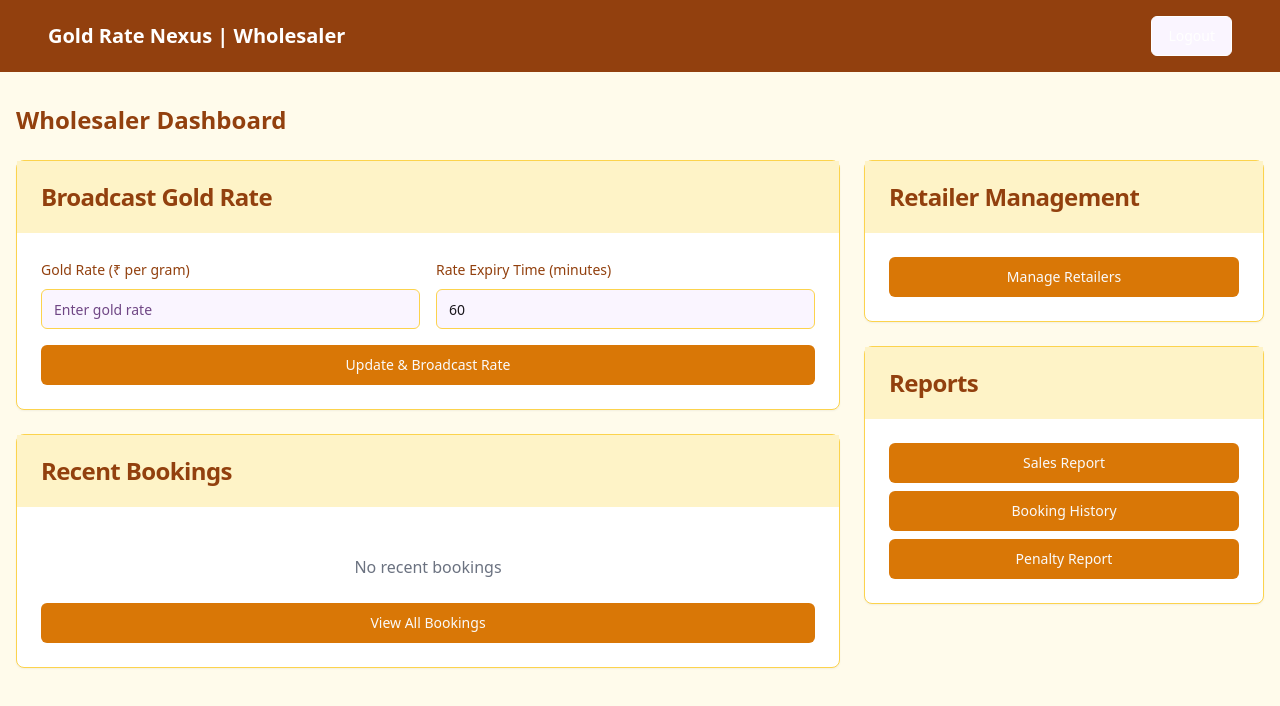
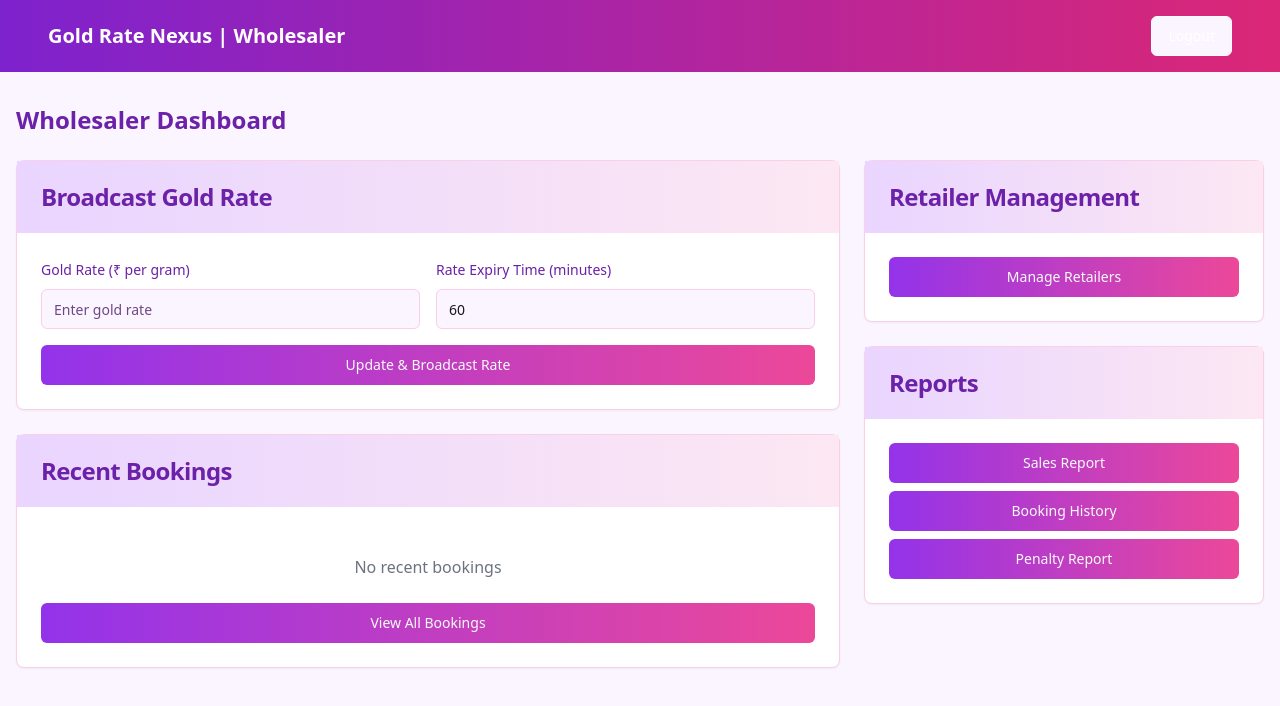
Before and after one commit to SanskarPandit/gold-rate-nexus, a React (Vite) app: page /wholesaler-dashboard in a window 1280 px wide. Shown: the top 706 px of the page. Built offline with nearby package versions, Linux system fonts and the light colour scheme.

Commit message:
Update dashboard color themes
Update Wholesaler and Retailer dashboards to use the purple-pink-rose color scheme.

```diff
--- a/src/pages/RetailerDashboard.tsx
+++ b/src/pages/RetailerDashboard.tsx
@@ -29,13 +29,13 @@ const RetailerDashboard = () => {
   };
 
   return (
-    <div className="min-h-screen bg-amber-50">
-      <header className="bg-amber-800 text-white p-4">
+    <div className="min-h-screen bg-purple-50">
+      <header className="bg-gradient-to-r from-purple-700 to-pink-600 text-white p-4">
         <div className="container mx-auto flex justify-between items-center">
           <h1 className="text-xl font-bold">Gold Rate Nexus | Retailer</h1>
           <Button
             variant="outline"
-            className="text-white border-white hover:bg-amber-700"
+            className="text-white border-white hover:bg-purple-600"
             onClick={() => navigate("/")}
           >
             Logout
@@ -44,33 +44,33 @@ const RetailerDashboard = () => {
       </header>
 
       <div className="container mx-auto py-8 px-4">
-        <h2 className="text-2xl font-bold text-amber-800 mb-6">Retailer Dashboard</h2>
+        <h2 className="text-2xl font-bold text-purple-800 mb-6">Retailer Dashboard</h2>
 
         <div className="grid grid-cols-1 md:grid-cols-2 lg:grid-cols-3 gap-6">
-          <Card className="border-amber-300 lg:col-span-2">
-            <CardHeader className="bg-amber-100">
-              <CardTitle className="text-amber-800">Current Gold Rate</CardTitle>
+          <Card className="border-pink-200 lg:col-span-2">
+            <CardHeader className="bg-gradient-to-r from-purple-200 to-pink-100">
+              <CardTitle className="text-purple-800">Current Gold Rate</CardTitle>
             </CardHeader>
             <CardContent className="pt-6">
               <div className="text-center py-6">
-                <div className="text-4xl font-bold text-amber-700">₹5,487.25</div>
+                <div className="text-4xl font-bold text-purple-700">₹5,487.25</div>
                 <p className="text-gray-500 mt-2">per gram</p>
-                <p className="text-sm text-amber-600 mt-4">Valid until: April 4, 2025, 12:30 PM</p>
+                <p className="text-sm text-purple-600 mt-4">Valid until: April 4, 2025, 12:30 PM</p>
               </div>
             </CardContent>
-            <CardFooter className="bg-amber-50 border-t border-amber-200 flex flex-col space-y-4">
+            <CardFooter className="bg-purple-50 border-t border-pink-200 flex flex-col space-y-4">
               <div className="w-full space-y-2">
-                <Label htmlFor="bookingAmount" className="text-amber-800">Amount to Book (grams)</Label>
+                <Label htmlFor="bookingAmount" className="text-purple-800">Amount to Book (grams)</Label>
                 <div className="flex space-x-2">
                   <Input
                     id="bookingAmount"
                     placeholder="Enter amount in grams"
                     value={bookingAmount}
                     onChange={(e) => setBookingAmount(e.target.value.replace(/[^0-9.]/g, ""))}
-                    className="border-amber-300"
+                    className="border-pink-200"
                   />
                   <Button
-                    className="bg-amber-600 hover:bg-amber-700 whitespace-nowrap"
+                    className="bg-gradient-to-r from-purple-600 to-pink-500 hover:from-purple-700 hover:to-pink-600 whitespace-nowrap"
                     onClick={handleBookGold}
                   >
                     Book Now
@@ -81,19 +81,19 @@ const RetailerDashboard = () => {
           </Card>
 
           <div className="space-y-6">
-            <Card className="border-amber-300">
-              <CardHeader className="bg-amber-100">
-                <CardTitle className="text-amber-800">My Bookings</CardTitle>
+            <Card className="border-pink-200">
+              <CardHeader className="bg-gradient-to-r from-purple-200 to-pink-100">
+                <CardTitle className="text-purple-800">My Bookings</CardTitle>
               </CardHeader>
               <CardContent className="pt-6">
                 <p className="text-center text-gray-500 py-6">No recent bookings</p>
-                <Button className="w-full bg-amber-600 hover:bg-amber-700">View All Bookings</Button>
+                <Button className="w-full bg-gradient-to-r from-purple-600 to-pink-500 hover:from-purple-700 hover:to-pink-600">View All Bookings</Button>
               </CardContent>
             </Card>
 
-            <Card className="border-amber-300">
-              <CardHeader className="bg-amber-100">
-                <CardTitle className="text-amber-800">Penalties</CardTitle>
+            <Card className="border-pink-200">
+              <CardHeader className="bg-gradient-to-r from-purple-200 to-pink-100">
+                <CardTitle className="text-purple-800">Penalties</CardTitle>
               </CardHeader>
               <CardContent className="pt-6">
                 <div className="text-center text-green-600 py-6">
--- a/src/pages/WholesalerDashboard.tsx
+++ b/src/pages/WholesalerDashboard.tsx
@@ -30,13 +30,13 @@ const WholesalerDashboard = () => {
   };
 
   return (
-    <div className="min-h-screen bg-amber-50">
-      <header className="bg-amber-800 text-white p-4">
+    <div className="min-h-screen bg-purple-50">
+      <header className="bg-gradient-to-r from-purple-700 to-pink-600 text-white p-4">
         <div className="container mx-auto flex justify-between items-center">
           <h1 className="text-xl font-bold">Gold Rate Nexus | Wholesaler</h1>
           <Button
             variant="outline"
-            className="text-white border-white hover:bg-amber-700"
+            className="text-white border-white hover:bg-purple-600"
             onClick={() => navigate("/")}
           >
             Logout
@@ -45,40 +45,40 @@ const WholesalerDashboard = () => {
       </header>
 
       <div className="container mx-auto py-8 px-4">
-        <h2 className="text-2xl font-bold text-amber-800 mb-6">Wholesaler Dashboard</h2>
+        <h2 className="text-2xl font-bold text-purple-800 mb-6">Wholesaler Dashboard</h2>
 
         <div className="grid grid-cols-1 lg:grid-cols-3 gap-6">
           <div className="lg:col-span-2">
-            <Card className="border-amber-300 mb-6">
-              <CardHeader className="bg-amber-100">
-                <CardTitle className="text-amber-800">Broadcast Gold Rate</CardTitle>
+            <Card className="border-pink-200 mb-6">
+              <CardHeader className="bg-gradient-to-r from-purple-200 to-pink-100">
+                <CardTitle className="text-purple-800">Broadcast Gold Rate</CardTitle>
               </CardHeader>
               <CardContent className="pt-6">
                 <div className="space-y-4">
                   <div className="grid grid-cols-1 md:grid-cols-2 gap-4">
                     <div className="space-y-2">
-                      <Label htmlFor="goldRate" className="text-amber-800">Gold Rate (₹ per gram)</Label>
+                      <Label htmlFor="goldRate" className="text-purple-800">Gold Rate (₹ per gram)</Label>
                       <Input
                         id="goldRate"
                         placeholder="Enter gold rate"
                         value={goldRate}
                         onChange={(e) => setGoldRate(e.target.value.replace(/[^0-9.]/g, ""))}
-                        className="border-amber-300"
+                        className="border-pink-200"
                       />
                     </div>
                     <div className="space-y-2">
-                      <Label htmlFor="expiryTime" className="text-amber-800">Rate Expiry Time (minutes)</Label>
+                      <Label htmlFor="expiryTime" className="text-purple-800">Rate Expiry Time (minutes)</Label>
                       <Input
                         id="expiryTime"
                         placeholder="Enter expiry time in minutes"
                         value={expiryMinutes}
                         onChange={(e) => setExpiryMinutes(e.target.value.replace(/\D/g, ""))}
-                        className="border-amber-300"
+                        className="border-pink-200"
                       />
                     </div>
                   </div>
                   <Button
-                    className="w-full bg-amber-600 hover:bg-amber-700"
+                    className="w-full bg-gradient-to-r from-purple-600 to-pink-500 hover:from-purple-700 hover:to-pink-600"
                     onClick={handleUpdateRate}
                   >
                     Update & Broadcast Rate
@@ -87,36 +87,36 @@ const WholesalerDashboard = () => {
               </CardContent>
             </Card>
 
-            <Card className="border-amber-300">
-              <CardHeader className="bg-amber-100">
-                <CardTitle className="text-amber-800">Recent Bookings</CardTitle>
+            <Card className="border-pink-200">
+              <CardHeader className="bg-gradient-to-r from-purple-200 to-pink-100">
+                <CardTitle className="text-purple-800">Recent Bookings</CardTitle>
               </CardHeader>
               <CardContent className="pt-6">
                 <p className="text-center text-gray-500 py-6">No recent bookings</p>
-                <Button className="w-full bg-amber-600 hover:bg-amber-700">View All Bookings</Button>
+                <Button className="w-full bg-gradient-to-r from-purple-600 to-pink-500 hover:from-purple-700 hover:to-pink-600">View All Bookings</Button>
               </CardContent>
             </Card>
           </div>
 
           <div>
-            <Card className="border-amber-300 mb-6">
-              <CardHeader className="bg-amber-100">
-                <CardTitle className="text-amber-800">Retailer Management</CardTitle>
+            <Card className="border-pink-200 mb-6">
+              <CardHeader className="bg-gradient-to-r from-purple-200 to-pink-100">
+                <CardTitle className="text-purple-800">Retailer Management</CardTitle>
               </CardHeader>
               <CardContent className="pt-6">
-                <Button className="w-full bg-amber-600 hover:bg-amber-700">Manage Retailers</Button>
+                <Button className="w-full bg-gradient-to-r from-purple-600 to-pink-500 hover:from-purple-700 hover:to-pink-600">Manage Retailers</Button>
               </CardContent>
             </Card>
 
-            <Card className="border-amber-300">
-              <CardHeader className="bg-amber-100">
-                <CardTitle className="text-amber-800">Reports</CardTitle>
+            <Card className="border-pink-200">
+              <CardHeader className="bg-gradient-to-r from-purple-200 to-pink-100">
+                <CardTitle className="text-purple-800">Reports</CardTitle>
               </CardHeader>
               <CardContent className="pt-6">
                 <div className="space-y-2">
-                  <Button className="w-full bg-amber-600 hover:bg-amber-700">Sales Report</Button>
-                  <Button className="w-full bg-amber-600 hover:bg-amber-700">Booking History</Button>
-                  <Button className="w-full bg-amber-600 hover:bg-amber-700">Penalty Report</Button>
+                  <Button className="w-full bg-gradient-to-r from-purple-600 to-pink-500 hover:from-purple-700 hover:to-pink-600">Sales Report</Button>
+                  <Button className="w-full bg-gradient-to-r from-purple-600 to-pink-500 hover:from-purple-700 hover:to-pink-600">Booking History</Button>
+                  <Button className="w-full bg-gradient-to-r from-purple-600 to-pink-500 hover:from-purple-700 hover:to-pink-600">Penalty Report</Button>
                 </div>
               </CardContent>
             </Card>
```
